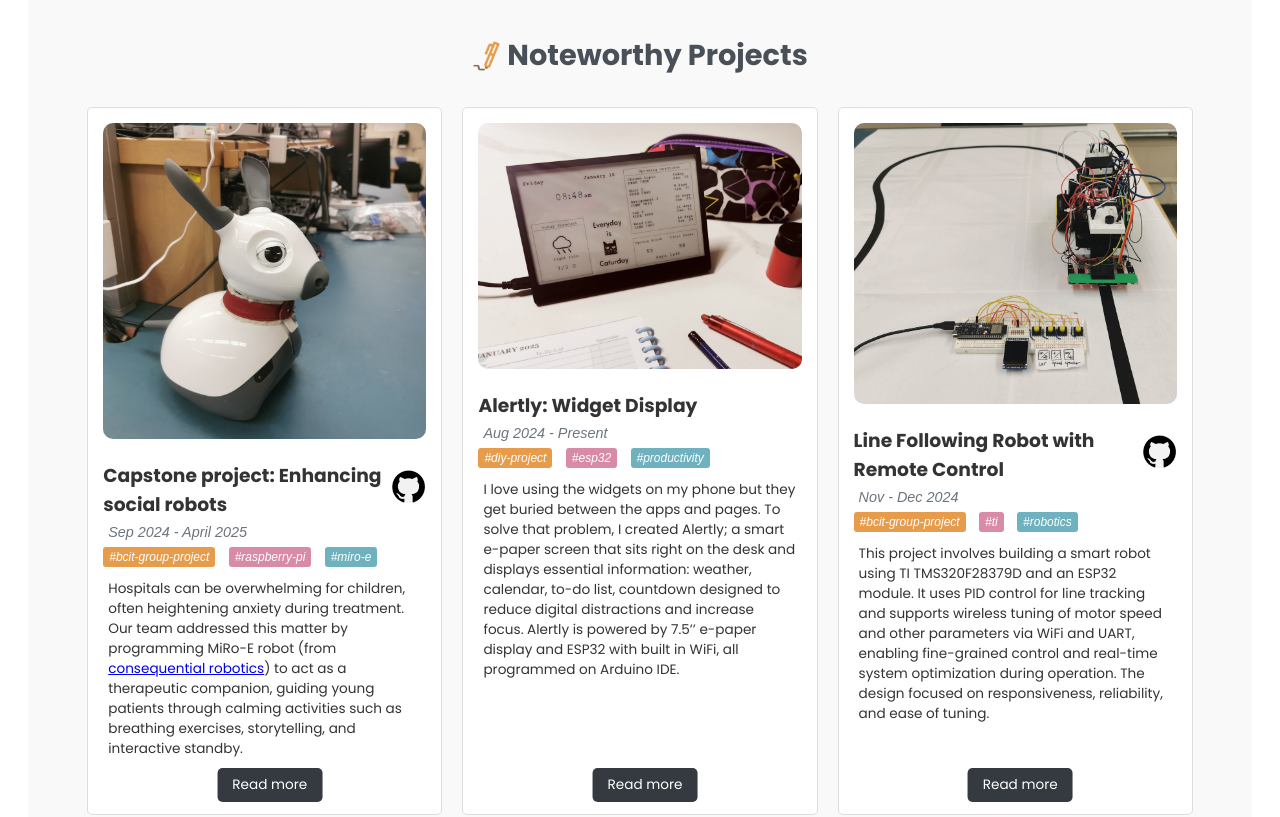
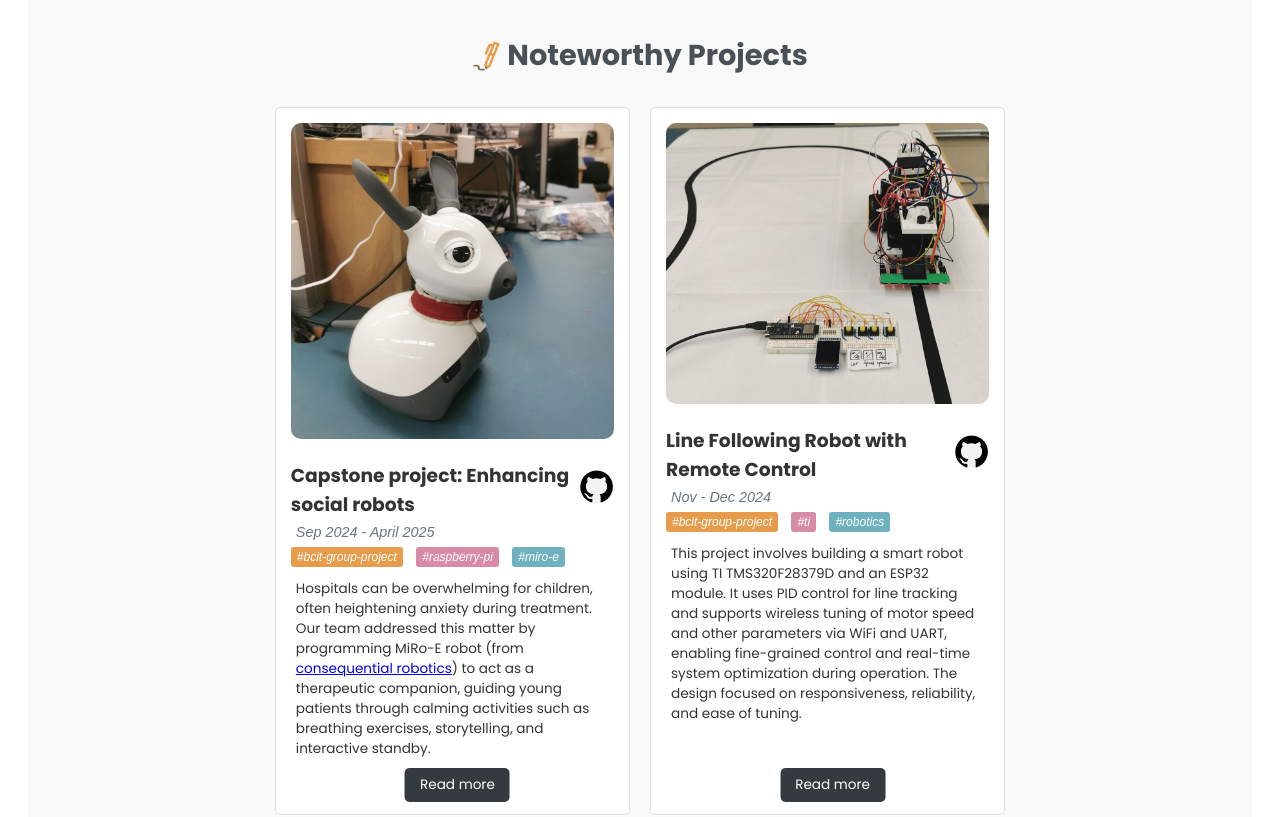
Before and after one commit to jasmine-portfolio/My-Portfolio, a plain HTML site: page index.html in a window 1280 px wide. Shown: the part 360-1177 px from the top of the page. Drawn offline with Linux system fonts and the light colour scheme; a web font is replaced by a local one.

Commit message:
Update index.html

```diff
--- a/index.html
+++ b/index.html
@@ -69,18 +69,6 @@
                             <p>Hospitals can be overwhelming for children, often heightening anxiety during treatment. Our team addressed this matter by programming MiRo-E robot (from <a href="https://consequentialrobotics.com/miroe">consequential robotics</a>) to act as a therapeutic companion, guiding young patients through calming activities such as breathing exercises, storytelling, and interactive standby.</p>
                         </div>
                         <a href="projects/capstone-project.html"><p class="button-page">Read more</p></a>
-                    </article>
-
-                    <!-- Project 2 -->
-                    <article class="noteworthy-box">
-                        <img src="image/noteworthy-projects/alertly.jpg" alt="Alertly project widget">
-                        <div class="project-text">
-                            <h3>Alertly: Widget Display</h3>
-                            <p class="date">Aug 2024 - Present</p>
-                            <p class="tags"><span class="type-tag">#diy-project</span> <span class="microcontroller-tag">#esp32</span> <span class="other-tag">#productivity</span></p>
-                            <p>I love using the widgets on my phone but they get buried between the apps and pages. To solve that problem, I created Alertly; a smart e-paper screen that sits right on the desk and displays essential information: weather, calendar, to-do list, countdown designed to reduce digital distractions and increase focus. Alertly is powered by 7.5’’ e-paper display and ESP32 with built in WiFi, all programmed on Arduino IDE.</p>
-                        </div>
-                        <a href="projects/alertly.html"><p class="button-page">Read more</p></a>
                     </article>
 
                     <!-- Project 3 -->
```
